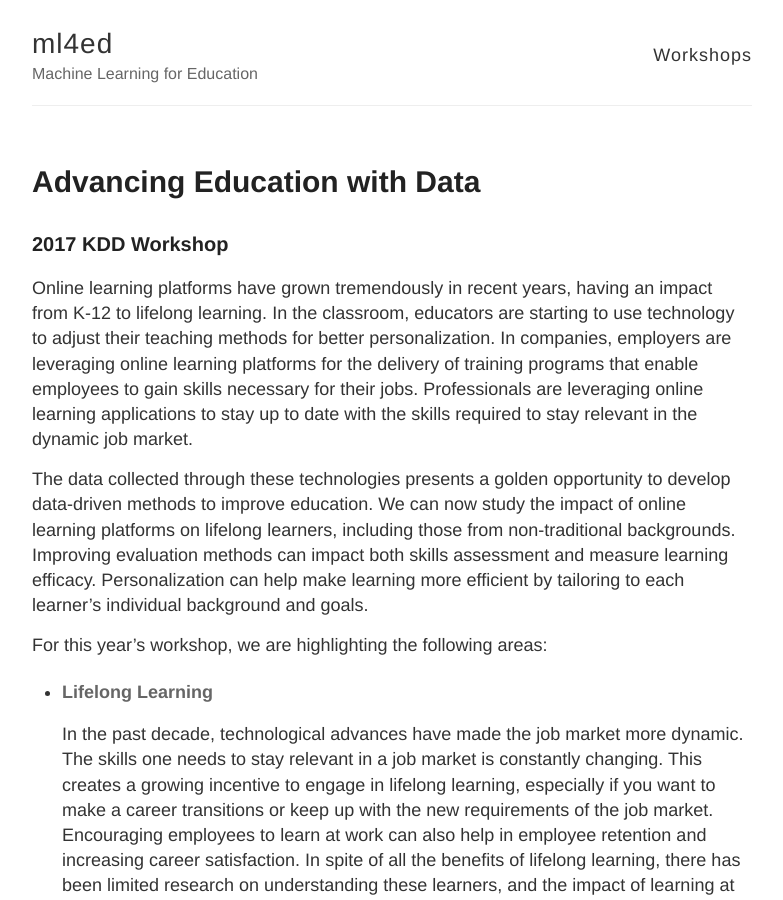
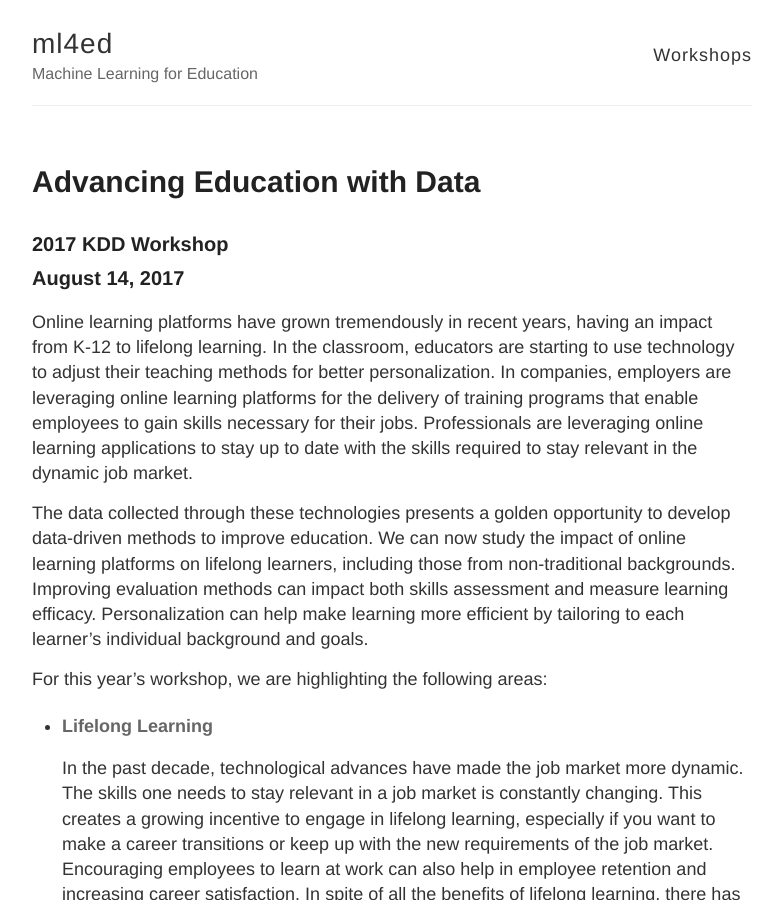
Before and after one commit to ml4ed/ml4ed.github.io, a Jekyll site: the page built from _workshops/2017-kdd-workshop.md, in a window 1280 px wide and 900 px high. Shown: the whole window, without its empty margins (248-1031 px from the left). Built offline with Jekyll 4.4.1, drawn with Linux system fonts in a browser that asks for light colours.

Commit message:
date for 2017 workshop

```diff
--- a/_workshops/2017-kdd-workshop.md
+++ b/_workshops/2017-kdd-workshop.md
@@ -2,6 +2,7 @@
 layout: workshop
 conference-info: 2017 KDD
 title: Advancing Education with Data
+date: August 14, 2017
 permalink: /2017-kdd-workshop/
 ---
 
```
